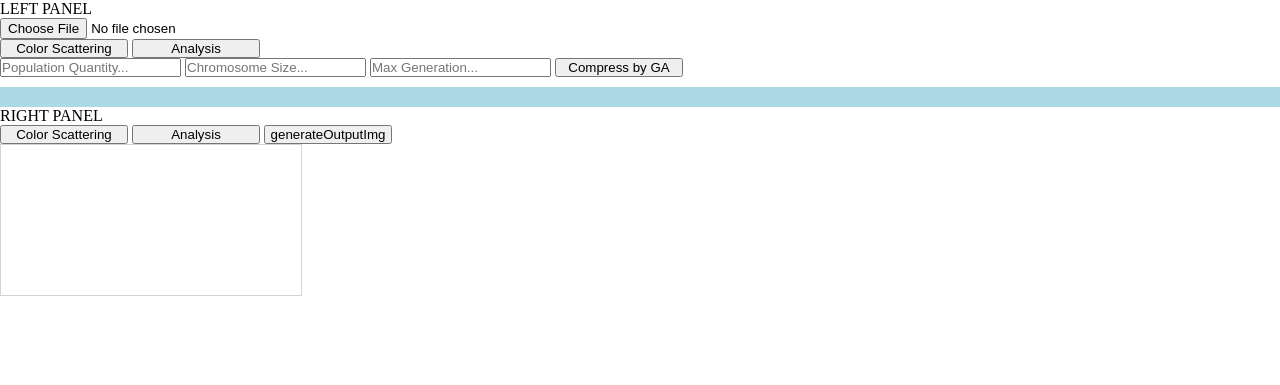
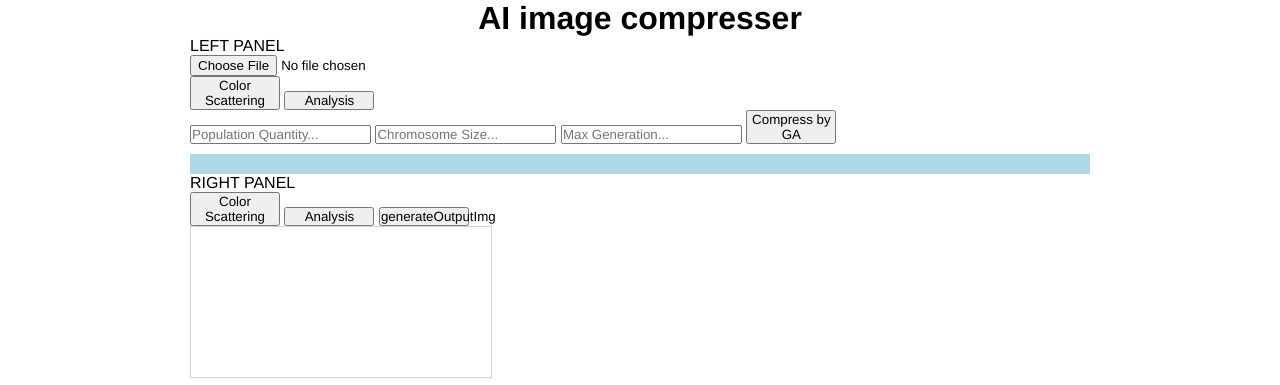
Before and after one commit to mo-mosverkstad/artificial_intelligence_algorithm, a plain HTML site: page genetic_algorithm/JavaScriptCode/compressImageGA/pageImageGA.html in a window 1280 px wide. Drawn offline with Linux system fonts and the light colour scheme.

Commit message:
css is added
css is added and html page is improved.

```diff
--- /dev/null
+++ b/genetic_algorithm/JavaScriptCode/compressImageGA/estilo.css
@@ -0,0 +1,32 @@
+* {
+    margin: 0;
+    padding: 0;
+    box-sizing: border-box;
+    font-family: helvetica;
+}
+
+html, body {
+    width: 900px;
+    margin: auto;
+}
+
+.container, .container2, .container3, .container4 {
+    width: 100%;
+}
+
+button {
+    width: 10%;
+}
+
+.display {
+  width: 100%;
+  padding: 10px 0;
+  text-align: left;
+  background-color: lightblue;
+  margin-top: 10px;
+  font-family: "Courier New", Courier, monospace;
+}
+
+h1{
+    text-align: center;
+}
--- a/genetic_algorithm/JavaScriptCode/compressImageGA/pageImageGA.html
+++ b/genetic_algorithm/JavaScriptCode/compressImageGA/pageImageGA.html
@@ -1,47 +1,23 @@
 <!DOCTYPE html>
-<html>
+<html lang = "en">
     <head>
-<style>
-* {
-    margin: 0; padding: 0; box-sizing: border-box;
-}
-
-html, body {
-    width: 100%;
-}
-
-.container, .container2, .container3, .container4 {
-    width: 100%
-}
-
-button {
-    width: 10%;
-}
-
-.display {
-  width: 100%;
-  padding: 10px 0;
-  text-align: left;
-  background-color: lightblue;
-  margin-top: 10px;
-  font-family: "Courier New", Courier, monospace;
-}
-</style>
+        <title>AI image compresser</title>
+        <link rel="stylesheet" href="estilo.css" />
     </head>
     <body>
-
+        <h1>AI image compresser</h1>
         <p>LEFT PANEL</p>
         <div class="container">
-    <input type='file' id="fileUpload" style="width: 51.2%"/>
+            <input type="file" id="fileUpload" style="width: 51.2%;" />
         </div>
         <div class="container2">
             <button onclick="colorOrigScatter()">Color Scattering</button>
             <button onclick="colorOrigAnalysis()">Analysis</button>
         </div>
         <div class="container3">
-    <input type="text" placeholder="Population Quantity..." id="inputPopulationQuantity">
-    <input type="text" placeholder="Chromosome Size..." id="inputChromosomeSize">
-    <input type="text" placeholder="Max Generation..." id="inputGenerationMax">
+            <input type="text" placeholder="Population Quantity..." id="inputPopulationQuantity" />
+            <input type="text" placeholder="Chromosome Size..." id="inputChromosomeSize" />
+            <input type="text" placeholder="Max Generation..." id="inputGenerationMax" />
             <button onclick="compressGA()">Compress by GA</button>
         </div>
         <div class="display" id="outputGA"></div>
@@ -53,14 +29,13 @@ button {
             <button onclick="generateOutputImg()">generateOutputImg</button>
         </div>
 
-
-<canvas id="imageProcessCanvas" style="border:1px solid #d3d3d3;">
+        <canvas id="imageProcessCanvas" style="border: 1px solid #d3d3d3;">
             Your browser does not support the HTML5 canvas tag.
         </canvas>
-<canvas id="outputCanvas" style="display:none;">
+        <canvas id="outputCanvas" style="display: none;">
             Your browser does not support the HTML5 canvas tag.
         </canvas>
-<img id="outputImg">
+        <img id="outputImg" />
 
         <script src="frameworkGeneticAlgorithm.js"></script>
         <script src="frameworkPosition.js"></script>
@@ -68,8 +43,5 @@ Your browser does not support the HTML5 canvas tag.
         <script src="frameworkAnalysis.js"></script>
         <script src="frameworkProcess.js"></script>
         <script src="mainDrawings.js"></script>
-
-
-
     </body>
 </html>
```
Lines whose indentation alone changed are shown as unchanged.
